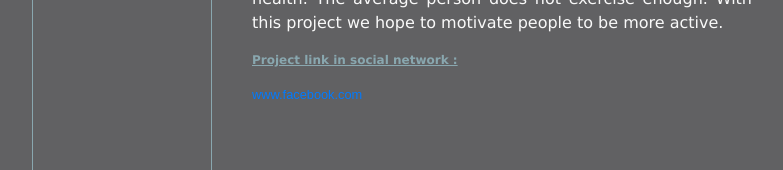
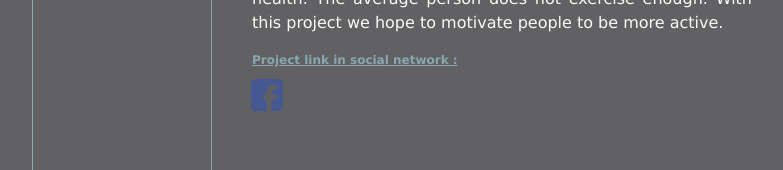
Before and after one commit to loleg/dribdat2_frontend, a Vue app: page /project/1/presentation in a window 1280 px wide. Shown: the part 524-694 px from the top of the page, without its empty margins (238-1021 px from the left). Built offline with nearby package versions, Linux system fonts and the light colour scheme; no server answers.

Commit message:
Facebook icon

```diff
--- a/src/components/ProjectPresentation/SocialLink.vue
+++ b/src/components/ProjectPresentation/SocialLink.vue
@@ -4,7 +4,10 @@
       <b>Project link in social network :</b>
     </p>
     <!--<a v-if="!editMode" :href="'//' + link">{{link}}</a>-->
-    <a :href="'//' + link">{{link}}</a>
+
+    <a :href="'//' + link">
+      <img src="../../assets/facebook.png" />
+    </a>
     <!--<input v-if="editMode" type="url" v-model="link" v-bind:href="'//' + link">-->
   </div>
 </template>
@@ -28,4 +31,11 @@ export default {
   font-size: 80%;
   text-align: left;
 }
+
+  img{
+    margin-left: -10px;
+    margin-top: -15px;
+    height: 50px;
+    width: 50px;
+  }
 </style>
```
Also changed, not shown: src/assets/facebook.png (added).
